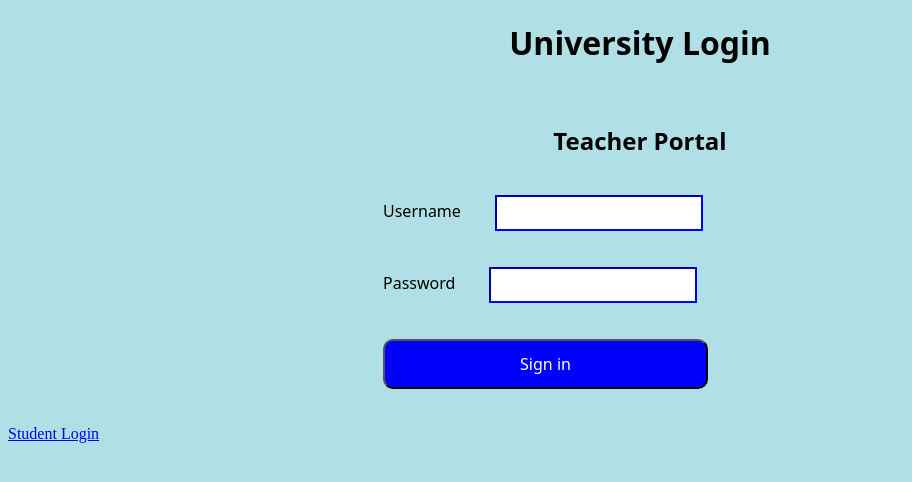
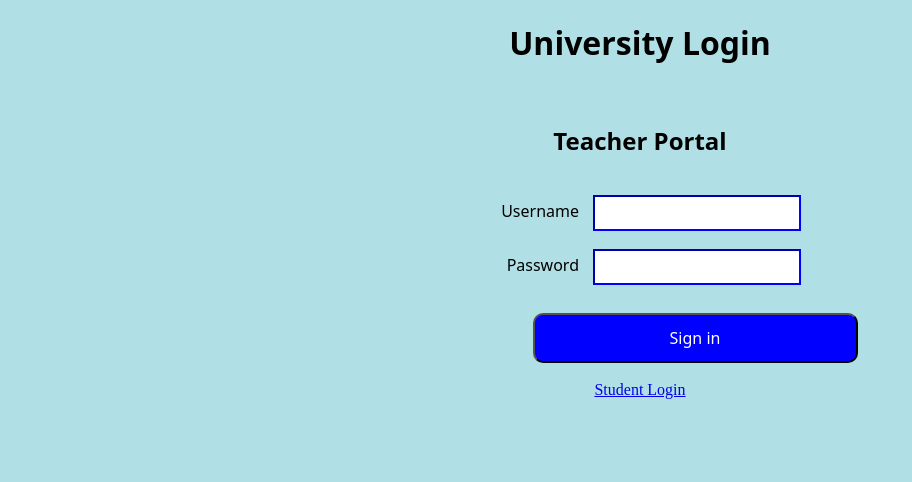
Before and after one commit to GabrielNavata/CSE-160-Lab-8-Project, a Flask app: page /login in a window 1280 px wide. Shown: the top 482 px of the page, without its empty margins (0-912 px from the left). Run offline with Flask 3, Linux system fonts and the light colour scheme.

Commit message:
final changes

```diff
--- a/app.py
+++ b/app.py
@@ -1,6 +1,6 @@
 import argparse
 from flask import Flask, redirect, url_for, request, render_template, flash
-from flask_admin import Admin
+from flask_admin import Admin, AdminIndexView, expose
 from flask_sqlalchemy import SQLAlchemy
 from flask_admin.contrib.sqla import ModelView
 from flask_login import current_user, login_user, login_required, LoginManager, UserMixin, logout_user
@@ -74,22 +74,38 @@ class Courses(db.Model):
         self.students_enrolled = students_enrolled
         self.capacity = capacity
 
-#modelview class
-# class MyModelView(ModelView):
-#     def is_accessible(self):
-#         if current_user.is_authenticated:
-#             return 2 == current_user.accountId
-#         else:
-#             return False
+#override modelview class
+class MyModelView(ModelView):
+    def is_accessible(self):
+        if current_user.is_authenticated:
+            return 2 == current_user.accountId
+        else:
+            return False
+class MyAdminIndexView(AdminIndexView):
+    @expose('/')
+    def index(self):
+        return self.render('admin/index.html')
 
+    def render(self, template, **kwargs):
+        # add a logout button to the template
+        kwargs['logout_url'] = url_for('logout')
+
+        # call the original render method
+        return super(MyAdminIndexView, self).render(template, **kwargs)
+    def is_accessible(self):
+        if current_user.is_authenticated:
+            return 2 == current_user.accountId
+        else:
+            return False
 
 #flask admin
 admin = Admin(app, name='EnrollmentApp', template_mode='bootstrap3')
-admin.add_view(ModelView(Users, db.session))
-admin.add_view(ModelView(Courses, db.session))
-admin.add_view(ModelView(EnrolledClasses, db.session))
-# admin.add_view(MyModelView(Users, db.session))
-# admin.add_view(MyModelView(Courses, db.session))
+# admin.add_view(ModelView(Users, db.session))
+# admin.add_view(ModelView(Courses, db.session))
+# admin.add_view(ModelView(EnrolledClasses, db.session))
+admin.add_view(MyModelView(Users, db.session))
+admin.add_view(MyModelView(Courses, db.session))
+admin.add_view(MyModelView(EnrolledClasses, db.session))
 
 login_manager = LoginManager()
 login_manager.init_app(app)
@@ -103,7 +119,8 @@ def load_user(user_id):
 @app.route('/')
 @login_required
 def index():
-    return render_template('index.html', UID = current_user.accountId)
+    name = current_user.name
+    return render_template('index.html', UID = current_user.accountId, name = name)
 
 #login
 @app.route('/login')
@@ -147,12 +164,13 @@ def logout():
 @app.route('/teacher')
 @login_required
 def teacher():
+    name = current_user.name
     if current_user.accountId != 1:
         return redirect(url_for('index'))
 
     courses = Courses.query.filter_by(course_teacher=current_user.name).all()
 
-    return render_template('teacher.html', courses=courses)
+    return render_template('teacher.html', courses=courses, name = name)
 
 
 @app.route('/grade/<int:course_id>', methods=['GET', 'POST'])
@@ -174,8 +192,8 @@ def grade(course_id):
 
         flash('Grades have been updated.', 'success')
         return redirect(url_for('grade', course_id=course_id))
-
-    return render_template('grade.html', course=course, students=students, enrollments=enrollments)
+    name = current_user.name
+    return render_template('grade.html', course=course, students=students, enrollments=enrollments, name = name)
 
 
 
@@ -206,8 +224,8 @@ def studentUser():
     for ec in enrolled_courses:
         print(ec.courses_id)
         courseId_list.append(ec.courses_id)
-
-    return render_template('all_courses.html', allCourses=allCourses, user = courseId_list)
+    name = current_user.name
+    return render_template('all_courses.html', allCourses=allCourses, user = courseId_list,name = name)
 
 @app.route('/teacher/<course_name>', methods = ["GET"])
 @login_required
@@ -243,8 +261,8 @@ def teacherClassInfo(course_name):
 def enrolled_courses():
     enrolled_classes = current_user.enrolled
     all_courses = [enrolled.course for enrolled in enrolled_classes]
-    print(all_courses)
-    return render_template('enrolled_courses.html', allCourses = all_courses)
+    name = current_user.name
+    return render_template('enrolled_courses.html', allCourses = all_courses, name = name)
 
 #add a students course
 @app.route('/add_course', methods=['POST'])
--- a/static/WebsiteStyleControl.css
+++ b/static/WebsiteStyleControl.css
@@ -1,32 +1,45 @@
 .texttitle{
     text-align: center;
-    font-family:system-ui, sans-serif;
+    font-family: system-ui, sans-serif;
 }
 
 input{
-    margin-left: 30px;
-    height:30px;
-    width:200px;
-    border-color:blue;
+    margin-left: 0px;
+    height: 30px;
+    width: 200px;
+    border-color: blue;
 }
 
-
 label{
-    margin-left: 375px;
-    font-family:system-ui, sans-serif;
+    margin-left: 0px;
+    font-family: system-ui, sans-serif;
+    display: inline-block;
+    width: 100px;
+    text-align: right;
+    margin-right: 10px;
 }
 
 button{
     width: 325px;
     height: 50px;
-    background-color:blue;
+    background-color: blue;
     color: white;
     border-radius: 10px;
-    margin-left: 375px;
-    font-family:system-ui, sans-serif;
-    font-size:medium;
+    margin-left: 110px;
+    margin-top: 10px;
+    font-family: system-ui, sans-serif;
+    font-size: medium;
+    transition: background-color 0.3s ease-in-out;
+}
+
+button:hover{
+    background-color: darkblue;
 }
 
 body{
-    background-color:powderblue;
+    background-color: powderblue;
 }
+
+.form-container{
+    text-align: center;
+}
--- a/templates/base.html
+++ b/templates/base.html
@@ -9,6 +9,7 @@
         <div class="navbar-container">
             <h1>{% block heading %}{% endblock %}</h1>
             <ul>
+                <li class = 'displayName'>User: {{name}}</li>
                 <li><a href="{{ url_for('index') }}">Home</a></li>
                 {% if current_user.is_authenticated %}
                     <li><a href="{{ url_for('logout') }}">Logout</a></li>
--- a/templates/index.html
+++ b/templates/index.html
@@ -10,6 +10,8 @@
     <a href="{{ url_for('enrolled_courses') }}">View Enrolled Courses</a>
   {% elif UID == 1 %}
     <a href="{{ url_for('teacher') }}">View Your Courses</a>
+  {% elif UID == 2 %}
+    <a href="{{'/admin'}}">Go To Admin Page</a>
   {% else %}
     <h1>Welcome</h1>
   {% endif %}
--- a/templates/teacherlogin.html
+++ b/templates/teacherlogin.html
@@ -5,15 +5,18 @@
         <title>Teacher Login</title>
     </head>
     <body>
-        <h1 class = "texttitle"> University Login</h1><br>
-        <h2 class = "texttitle"> Teacher Portal</h2><br>
-        <form action="/login" method="post">
-        <label>Username</label>
-        <input type = "text" id = "teacherlogin" name="username"><br><br><br>
-        <label>Password</label>
-        <input type = "password" id = "loginpass" name="password"><br><br><br>
-        <button type="submit">Sign in</button><br><br><br>
-        </form>
-        <a href = "login.html">Student Login</a>
+        <h1 class="texttitle"> University Login</h1><br>
+        <h2 class="texttitle"> Teacher Portal</h2><br>
+        <div class="form-container">
+            <form action="/login" method="post">
+                <label for="teacherlogin">Username</label>
+                <input type="text" id="teacherlogin" name="username"><br><br>
+                <label for="loginpass">Password</label>
+                <input type="password" id="loginpass" name="password"><br><br>
+                <button type="submit">Sign in</button><br><br>
+            </form>
+            <a href="login.html">Student Login</a>
+        </div>
+
     </body>
 </html>
```
Also changed, not shown: requirements.txt (+5 -5 lines), static/style.css (+7 -3 lines), templates/admin/index.html (added, +9 -0 lines), instance/site.db, 1 other file.
